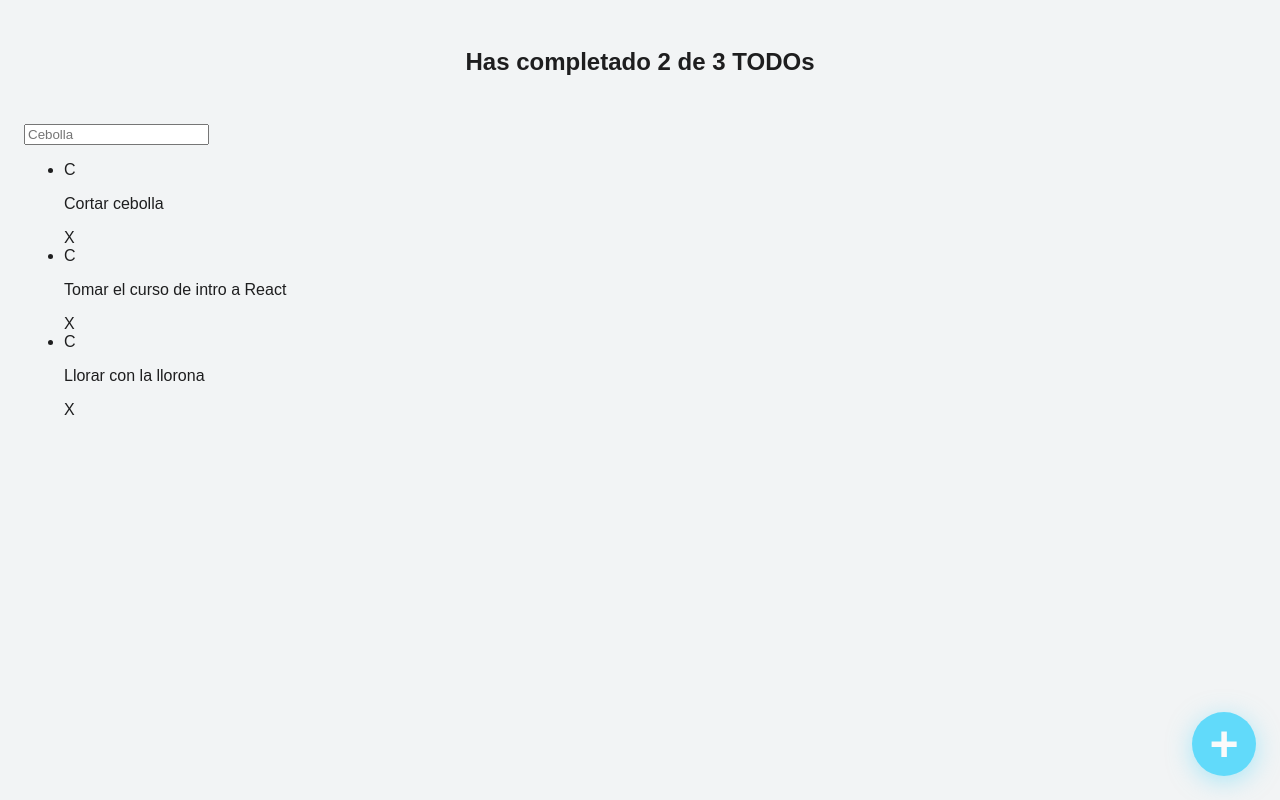
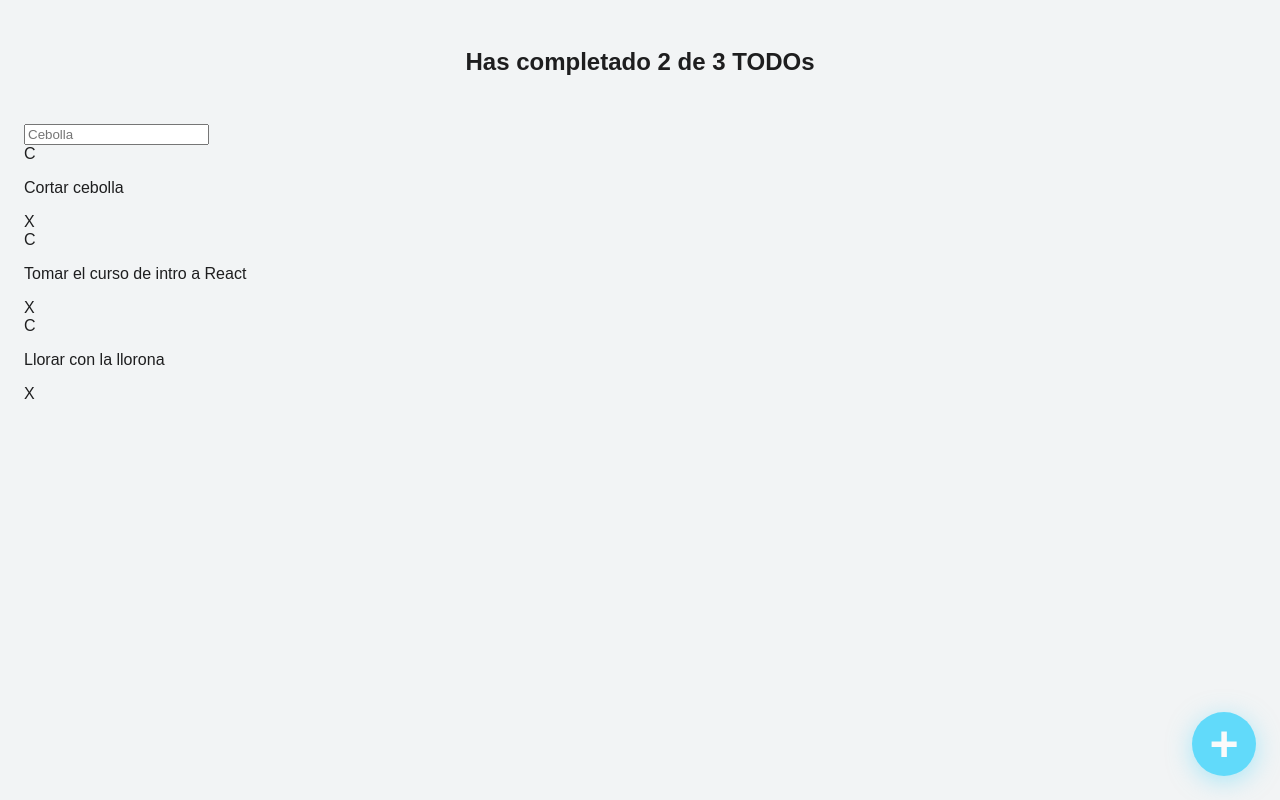
Before and after one commit to santiagobr/todo-machine-app, a React (Create React App) app: page / in a window 1280 px wide. Built offline with nearby package versions, Linux system fonts and the light colour scheme; the HTML template or start-up script is replaced by a standard one.

Commit message:
Styles to TodoList component

```diff
--- /dev/null
+++ b/src/TodoList.css
@@ -0,0 +1,5 @@
+ul {
+  margin: 0;
+  padding: 0 0 56px 0;
+  list-style: none;
+}
--- a/src/TodoList.jsx
+++ b/src/TodoList.jsx
@@ -1,4 +1,5 @@
 import React from 'react';
+import './TodoList.css';
 
 function TodoList(props) {
   return (
```
